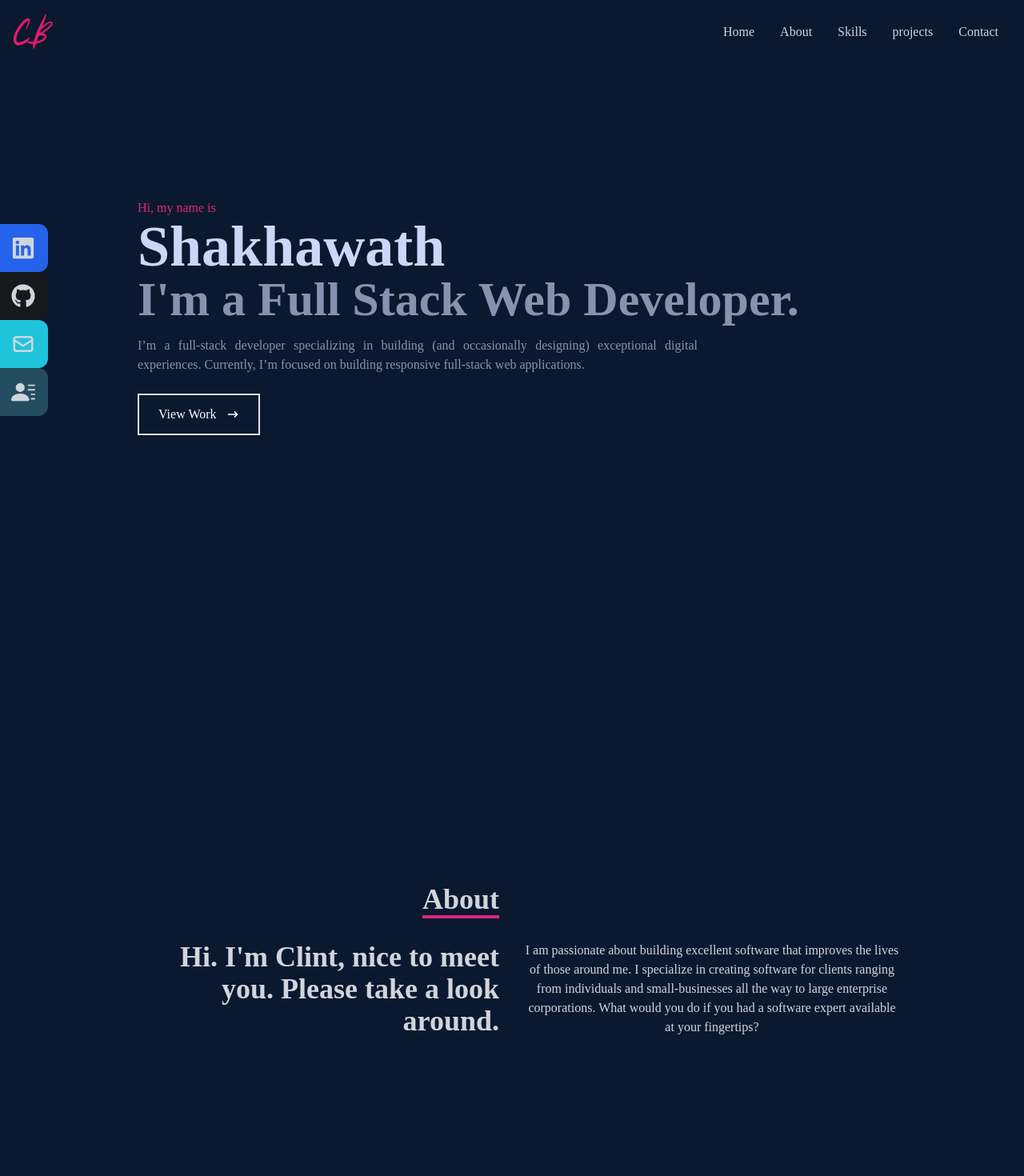
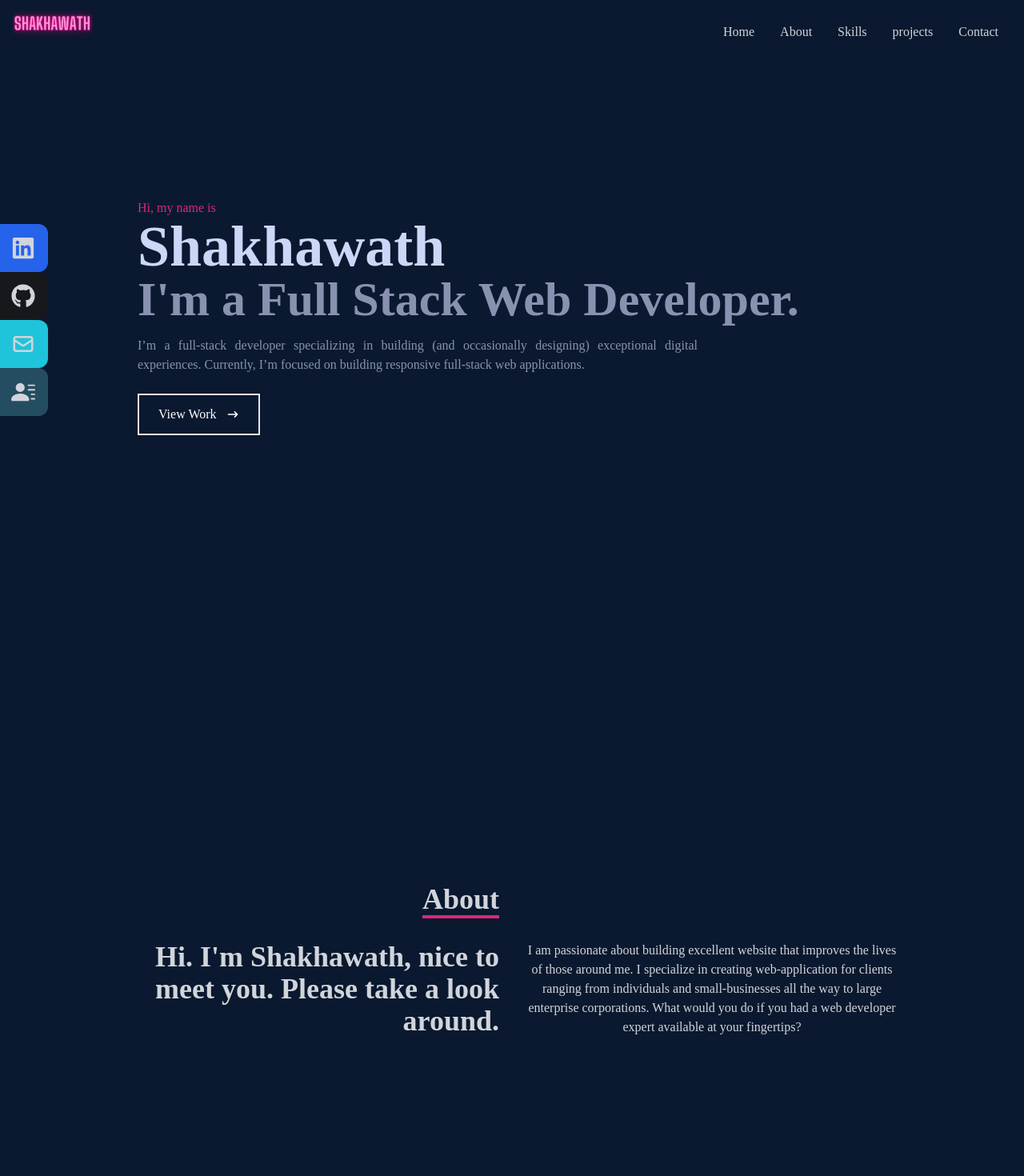
Before and after one commit to Shakhawathh/my-profolio, a React (Create React App) app: page / in a window 1280 px wide. Shown: the top 1470 px of the page at 80% size. Built offline with nearby package versions, Linux system fonts and the light colour scheme.

Commit message:
name add

```diff
--- a/src/Components/About.js
+++ b/src/Components/About.js
@@ -14,14 +14,14 @@ const About = () => {
             </div>
             <div className='max-w-[1000px] w-full grid sm:grid-cols-2 gap-8 px-4'>
               <div className='sm:text-right text-4xl font-bold'>
-                <p>Hi. I'm Clint, nice to meet you. Please take a look around.</p>
+                <p>Hi. I'm Shakhawath, nice to meet you. Please take a look around.</p>
               </div>
               <div>
-                <p>I am passionate about building excellent software that improves
-                the lives of those around me. I specialize in creating software
+                <p>I am passionate about building excellent website that improves
+                the lives of those around me. I specialize in creating web-application
                 for clients ranging from individuals and small-businesses all the
                 way to large enterprise corporations. What would you do if you had
-                a software expert available at your fingertips?</p>
+                a web developer expert available at your fingertips?</p>
               </div>
             </div>
         </div>
--- a/src/Components/Navbar.js
+++ b/src/Components/Navbar.js
@@ -9,7 +9,7 @@ import {
 } from 'react-icons/fa';
 import { HiOutlineMail } from 'react-icons/hi';
 import { BsFillPersonLinesFill } from 'react-icons/bs';
-import logo from '../assets/logo.png';
+import logo from '../assets/Shakhawath.png';
 import { Link } from 'react-scroll';
 
 ;
@@ -21,7 +21,7 @@ const Navbar = () => {
     return (
         <div className='fixed w-full h-[80px] flex justify-between items-center px-4 bg-[#0a192f] text-gray-300  '>
             <div>
-                <img src={logo} alt='Logo Image' style={{ width: '50px' }} />
+                <img src={logo} alt='Logo Image' style={{ width: '100px' }} />
             </div>
             {/* Menu */}
 
@@ -83,23 +83,23 @@ const Navbar = () => {
             <div className='hidden lg:flex fixed flex-col top-[35%] left-0'>
                 <ul>
                     <li className='w-[160px] h-[60px] flex justify-between items-center ml-[-100px] hover:ml-[-10px] duration-300 bg-blue-600 rounded-[12px]'>
-                        <a className='flex justify-between items-center w-full text-gray-300' href='/'>
+                        <a className='flex justify-between items-center w-full text-gray-300' href='https://www.linkedin.com/in/shakhawath-hossain-shatu-a5114117b/'>
                             Linkedin <FaLinkedin size={30} />
                         </a>
                     </li>
                     <li className='w-[160px] h-[60px] flex justify-between items-center ml-[-100px] hover:ml-[-10px] duration-300 bg-[#17181c] rounded-[12px]'>
-                        <a className='flex justify-between items-center w-full text-gray-300' href='/'>
+                        <a className='flex justify-between items-center w-full text-gray-300' href='https://github.com/Shakhawathh?tab=repositories'>
                             Github <FaGithub size={30} />
                         </a>
                     </li>
                     <li className='w-[160px] h-[60px] flex justify-between items-center ml-[-100px] hover:ml-[-10px] duration-300 bg-[#1FC4Da] rounded-[12px]'>
-                        <a className='flex justify-between items-center w-full text-gray-300' href='/'>
+                        <a className='flex justify-between items-center w-full text-gray-300' href='mailto:shakhawathh55@gmail.com'>
                             Email <HiOutlineMail size={30} />
                         </a>
                     </li>
                     <li className='w-[160px] h-[60px] flex justify-between items-center ml-[-100px] hover:ml-[-10px] duration-300 bg-[#244D61] rounded-[12px]'>
-                        <a className='flex justify-between items-center w-full text-gray-300' href='/'>
-                            Portfolio <BsFillPersonLinesFill size={30} />
+                        <a className='flex justify-between items-center w-full text-gray-300' href='https://drive.google.com/file/d/16R_lqxYBzp2BwK_RZVDfbjWJZun-oiDJ/view?usp=sharing' target={'_blank'}>
+                            Resume <BsFillPersonLinesFill size={30} />
                         </a>
                     </li>
                 </ul>
--- a/src/Components/Skills.js
+++ b/src/Components/Skills.js
@@ -14,7 +14,7 @@ import Mongo from '../assets/mongo.png';
 
 const Skills = () => {
   return (
-    <div name="skills" className='w-full h-screen bg-[#0a192f] text-gray-300'>
+    <div name="skills" className='w-full h-screen bg-[#0a192f] text-gray-300 py-6'>
       <div className='max-w-[1000px] mx-auto p-4 flex flex-col justify-center w-full h-full'>
           <div >
               <p className='font-bold text-4xl inline border-b-4 border-pink-600 '>Skills</p>
--- a/src/Components/Work.js
+++ b/src/Components/Work.js
@@ -1,6 +1,7 @@
 import React from 'react';
 import WorkImg from '../assets/workImg.jpeg'
 import realEstate from '../assets/realestate.jpg'
+import bike from '../assets/Screenshot (15).png'
 
 const work = () => {
     return (
@@ -28,7 +29,7 @@ const work = () => {
                   React JS Application
                 </span>
                 <div className='pt-8 text-center'>
-                  <a href='/'>
+                  <a href='https://bike-parts-4299a.web.app'>
                     <button className='text-center rounded-lg px-4 py-3 m-2 bg-white text-gray-700 font-bold text-lg'>
                       Demo
                     </button>
@@ -52,7 +53,7 @@ const work = () => {
                   React JS Application
                 </span>
                 <div className='pt-8 text-center'>
-                  <a href='/'>
+                  <a href='https://warehouse-7020b.web.app'>
                     <button className='text-center rounded-lg px-4 py-3 m-2 bg-white text-gray-700 font-bold text-lg'>
                       Demo
                     </button>
@@ -75,7 +76,7 @@ const work = () => {
                   React JS Application
                 </span>
                 <div className='pt-8 text-center'>
-                  <a href='/'>
+                  <a href='/z'>
                     <button className='text-center rounded-lg px-4 py-3 m-2 bg-white text-gray-700 font-bold text-lg'>
                       Demo
                     </button>
```
Also changed, not shown: src/assets/Screenshot (15).png (added), src/assets/Shakhawath.png.
